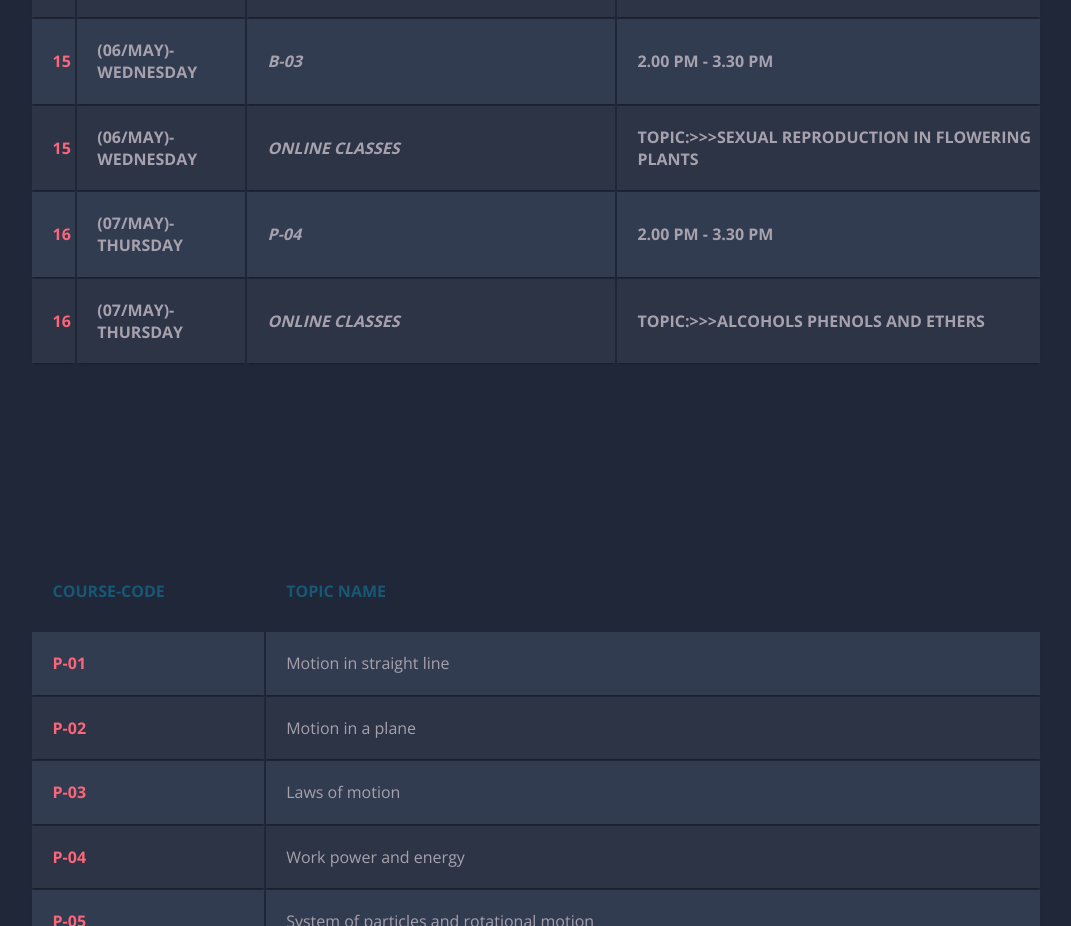
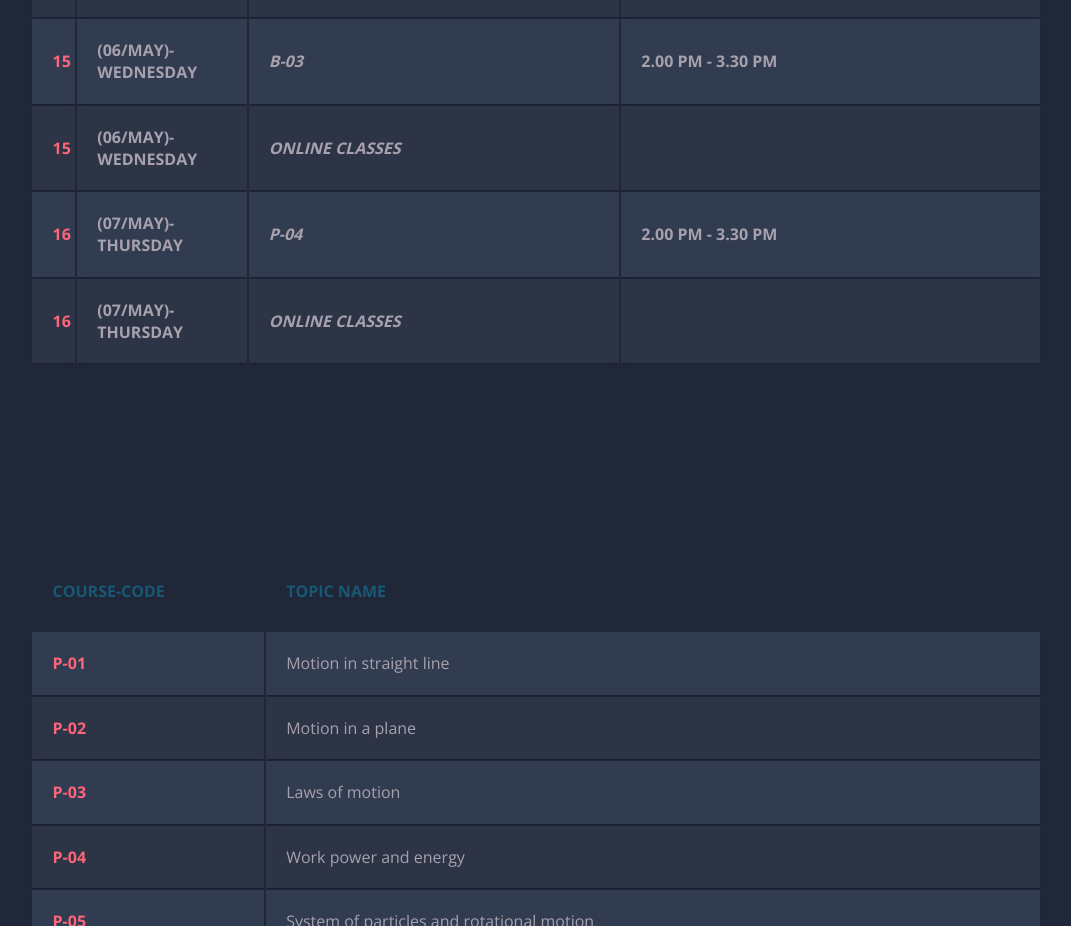
Before and after one commit to alvas-moodle/first-pu-timetable, a plain HTML site: page index.html in a window 1280 px wide. Shown: the part 1548-2474 px from the top of the page, without its empty margins (104-1175 px from the left). Drawn offline with nearby package versions, Linux system fonts and the light colour scheme.

Commit message:
Revised version 2

```diff
--- a/index.html
+++ b/index.html
@@ -165,7 +165,7 @@
             <td><b>(06/MAY)-WEDNESDAY</b></td>
             <td><b><i>ONLINE CLASSES  </i></b></td>
 			<br>
-			<td><b>TOPIC:>>>SEXUAL REPRODUCTION IN FLOWERING PLANTS </b></td>
+			<td><b> </b></td>
 
 		   </tr>
 
@@ -186,7 +186,7 @@
             <td><b>(07/MAY)-THURSDAY</b></td>
             <td><b><i>ONLINE CLASSES </i></b></td>
 			<br>
-			<td><b>TOPIC:>>>ALCOHOLS PHENOLS AND ETHERS</b></td>
+			<td><b></b></td>
 
 		   </tr>
 
```
